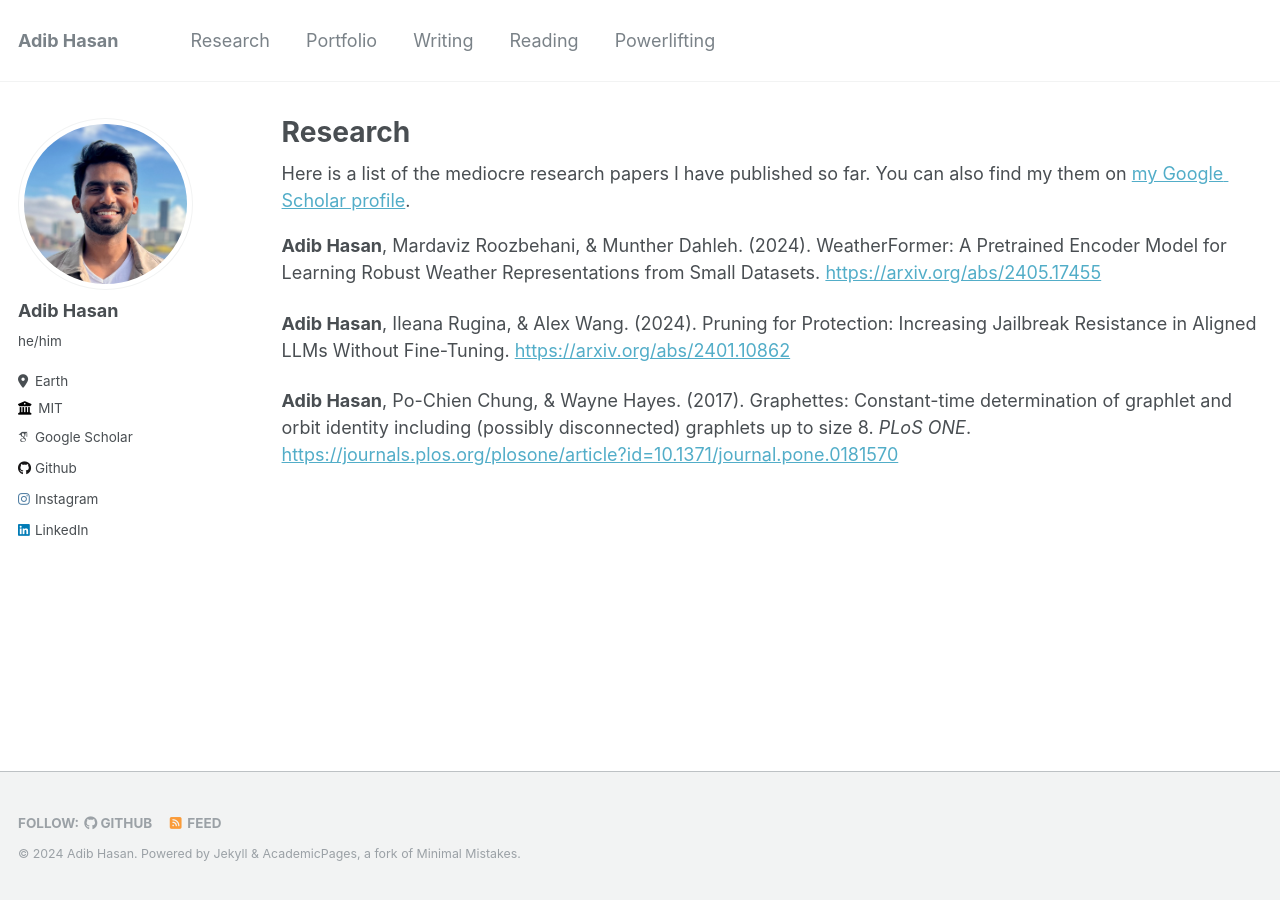
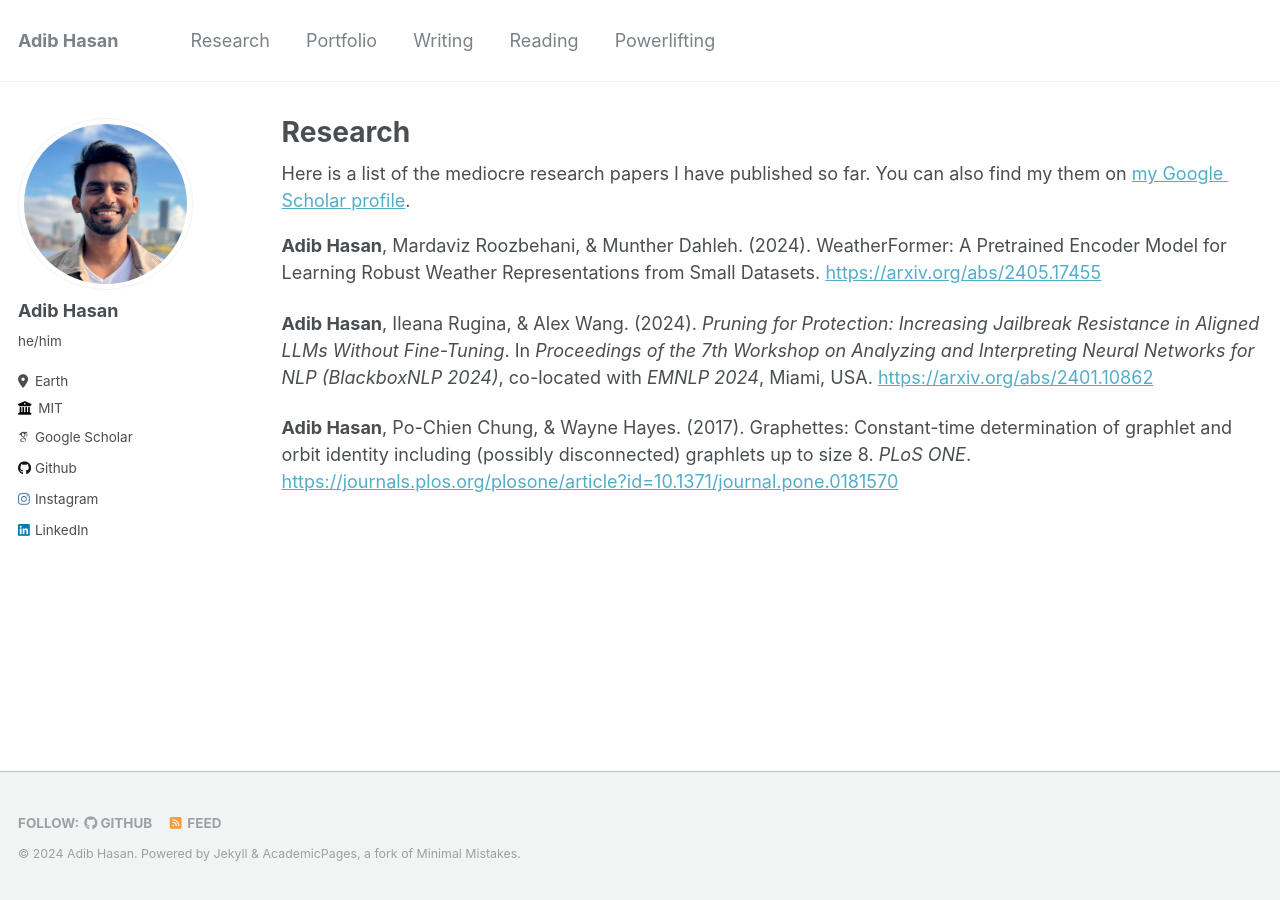
Before and after one commit to Neehan/neehan.github.io, a Jekyll site: the page built from _pages/research.md, in a window 1280 px wide. Built offline with Jekyll 4.4.1, drawn with Linux system fonts in a browser that asks for light colours; some web fonts are replaced.

Commit message:
Update research.md

```diff
--- a/_pages/research.md
+++ b/_pages/research.md
@@ -11,7 +11,7 @@ author_profile: true
 
 **Adib Hasan**, Mardaviz Roozbehani, & Munther Dahleh. (2024). WeatherFormer: A Pretrained Encoder Model for Learning Robust Weather Representations from Small Datasets. [https://arxiv.org/abs/2405.17455](https://arxiv.org/abs/2405.17455)
 
-**Adib Hasan**, Ileana Rugina, & Alex Wang. (2024). Pruning for Protection: Increasing Jailbreak Resistance in Aligned LLMs Without Fine-Tuning. [https://arxiv.org/abs/2401.10862](https://arxiv.org/abs/2401.10862)
+**Adib Hasan**, Ileana Rugina, & Alex Wang. (2024). *Pruning for Protection: Increasing Jailbreak Resistance in Aligned LLMs Without Fine-Tuning*. In *Proceedings of the 7th Workshop on Analyzing and Interpreting Neural Networks for NLP (BlackboxNLP 2024)*, co-located with *EMNLP 2024*, Miami, USA. [https://arxiv.org/abs/2401.10862](https://arxiv.org/abs/2401.10862)
 
 **Adib Hasan**, Po-Chien Chung, & Wayne Hayes. (2017). Graphettes: Constant-time determination of graphlet and orbit identity including (possibly disconnected) graphlets up to size 8. *PLoS ONE*. [https://journals.plos.org/plosone/article?id=10.1371/journal.pone.0181570](https://journals.plos.org/plosone/article?id=10.1371/journal.pone.0181570)
 
```
